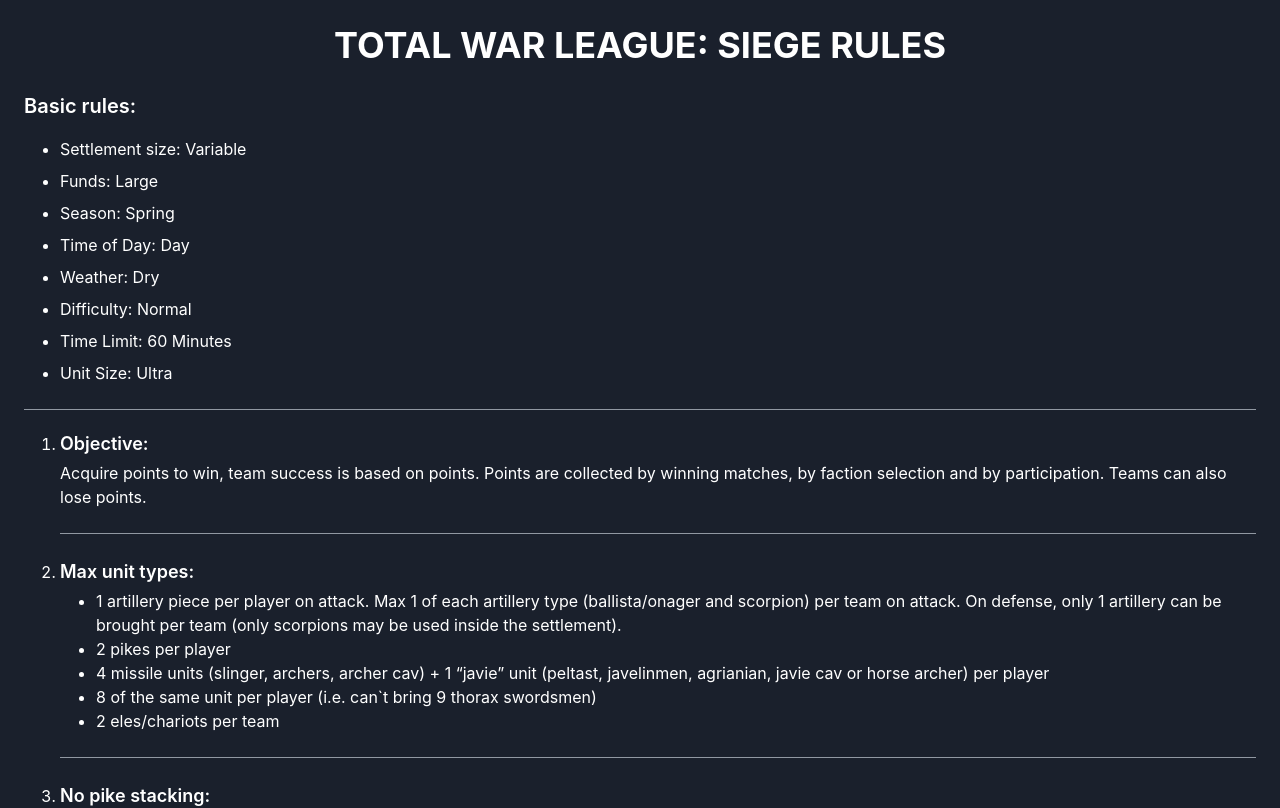
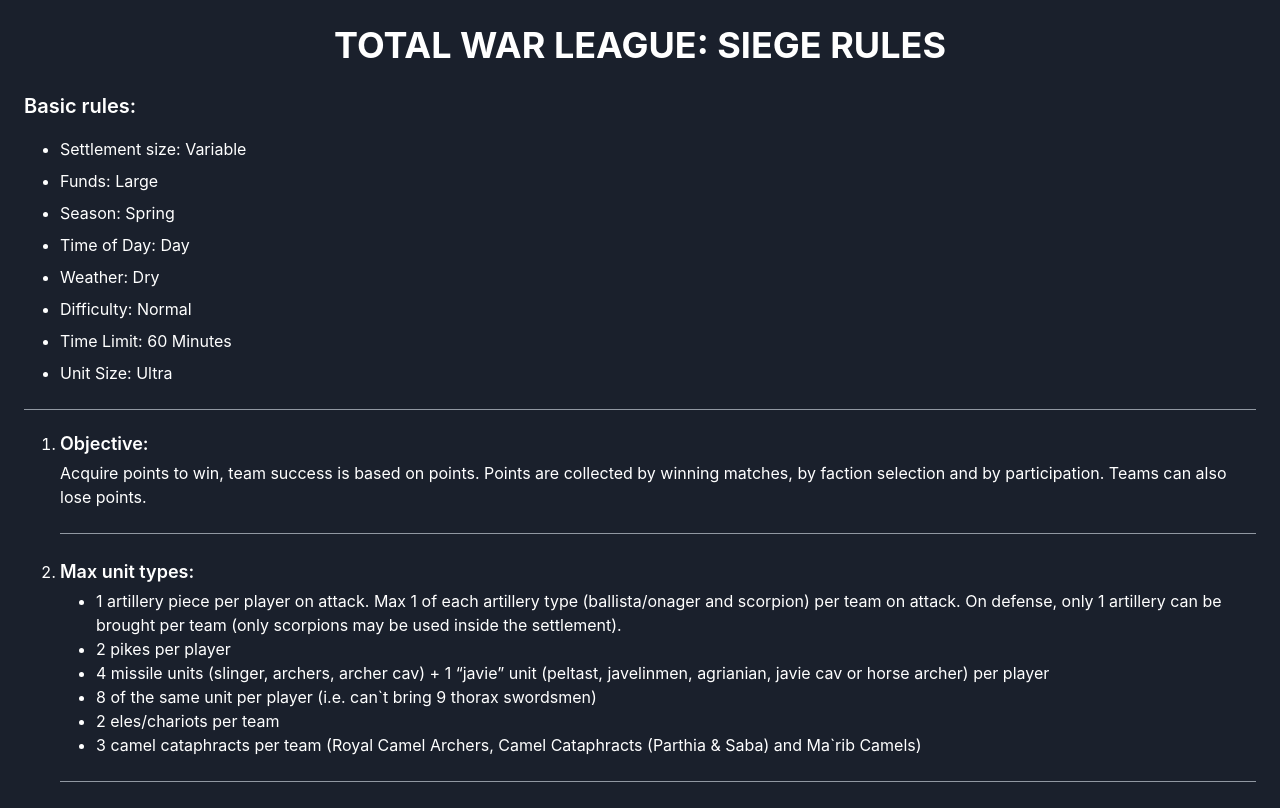
Before and after one commit to bobitsvetkov/tw-website, a React (Vite) app in the folder tw-project/: page /rules-info in a window 1280 px wide. Shown: the top 808 px of the page. Built offline with nearby package versions, Linux system fonts and the light colour scheme.

Commit message:
update: update rules for current season

```diff
--- a/tw-project/src/components/Rules and Info/RulesInfo.tsx
+++ b/tw-project/src/components/Rules and Info/RulesInfo.tsx
@@ -38,6 +38,7 @@ const RulesInfo: React.FC = () => {
                         <ListItem>4 missile units (slinger, archers, archer cav) + 1 “javie” unit (peltast, javelinmen, agrianian, javie cav or horse archer) per player</ListItem>
                         <ListItem>8 of the same unit per player (i.e. can`t bring 9 thorax swordsmen)</ListItem>
                         <ListItem>2 eles/chariots per team</ListItem>
+                        <ListItem>3 camel cataphracts per team (Royal Camel Archers, Camel Cataphracts (Parthia & Saba) and Ma`rib Camels)</ListItem>
                     </UnorderedList>
                 </ListItem>
                 <Divider my={4} />
```
Also changed, not shown: 1 other file (tests, documents, lock files or other folders).
